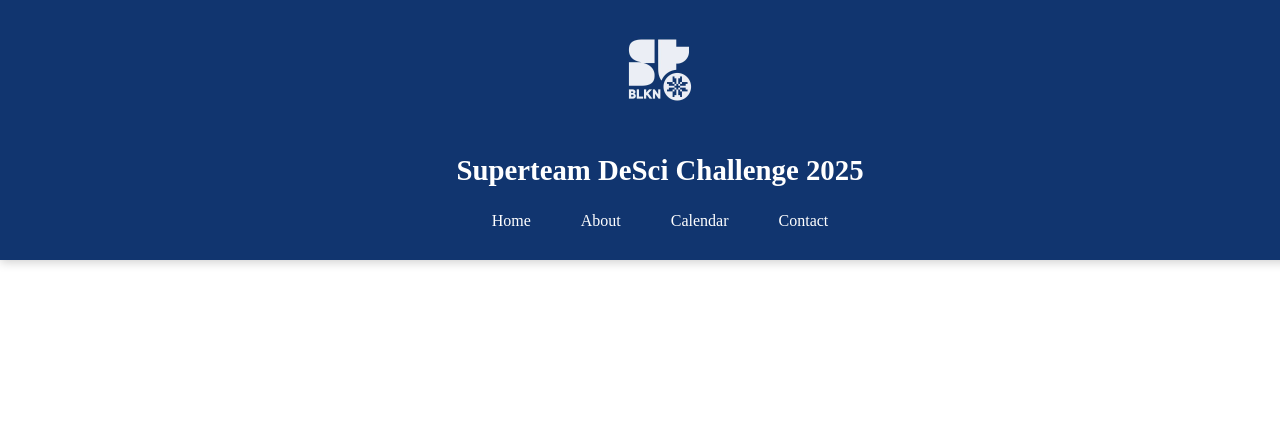
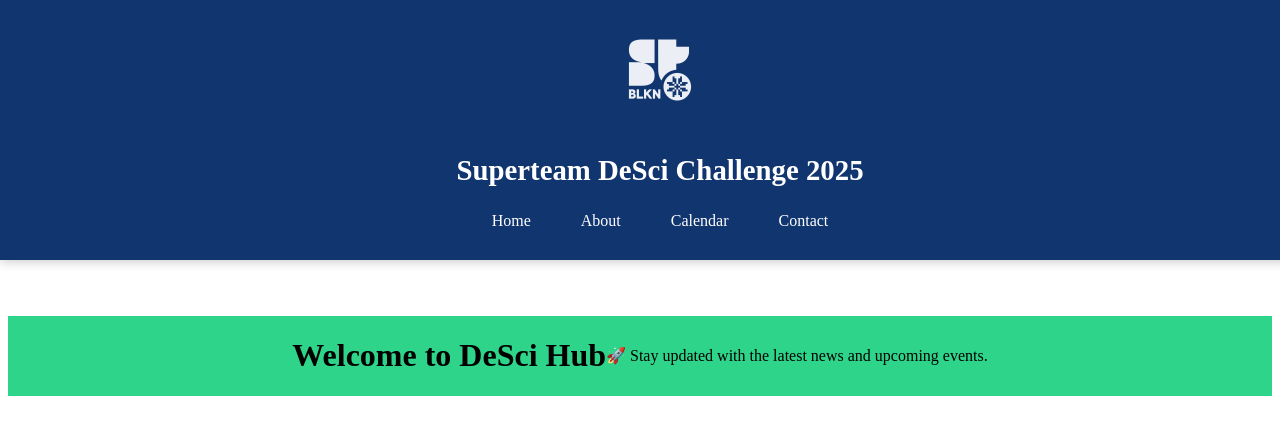
Before and after one commit to Superteam-DeSci-Hub/open-science, a React (Create React App) app: page /home in a window 1280 px wide. Shown: the top 434 px of the page. Built offline with nearby package versions, Linux system fonts and the light colour scheme.

Commit message:
HomePage Issue Resolved

```diff
--- a/package.json
+++ b/package.json
@@ -1,5 +1,5 @@
 {
-  "homepage": "https://superteam-desci-hub.github.io/",
+  "homepage": "https://superteam-desci-hub.github.io/open-science/",
   "name": "superteam-desci-hub",
   "version": "0.1.0",
   "private": true,
--- a/public/index.html
+++ b/public/index.html
@@ -9,7 +9,7 @@
       name="description"
       content="Web site created using create-react-app"
     />
-    <link rel="apple-touch-icon" href="%PUBLIC_URL%/logo192.png" />
+    <link rel="apple-touch-icon" href="%PUBLIC_URL%/logo.jpg" />
     <!--
       manifest.json provides metadata used when your web app is installed on a
       user's mobile device or desktop. See https://developers.google.com/web/fundamentals/web-app-manifest/
--- a/src/App.js
+++ b/src/App.js
@@ -9,6 +9,9 @@ function App() {
       <Navbar />
       <Routes>
         <Route path="/home" element={<Home />} />
+        <Route path="/about" element={<Home />} />
+        <Route path="/calendar" element={<Home />} />
+        <Route path="/contact" element={<Home />} />
       </Routes>
     </Router>
   );
--- a/src/pages/Home.js
+++ b/src/pages/Home.js
@@ -3,7 +3,7 @@ import "../styles/home.css";
 
 const Home = () => {
   return (
-    <div>
+    <div className="home-container">
       <h1>Welcome to DeSci Hub</h1>
       <p>🚀 Stay updated with the latest news and upcoming events.</p>
     </div>
--- a/src/styles/home.css
+++ b/src/styles/home.css
@@ -2,7 +2,7 @@
     display: flex;
     flex-direction: column;
     align-items: center;
-    padding: 20px;
+    justify-content: center;
   }
 
   .news-section {
@@ -19,3 +19,13 @@
     width: 100%;
     max-width: 800px;
   }
+
+  .home-container {
+    margin-top: 25%;
+    /* padding-top: 100px; */
+    background-color: #2ed489;
+    display: flex;
+    justify-content: center; /* Centers horizontally */
+    align-items: center; /* Centers vertically */
+    text-align: center; /* Centers text inside */
+}
```
Also changed, not shown: 1 other file (tests, documents, lock files or other folders).
